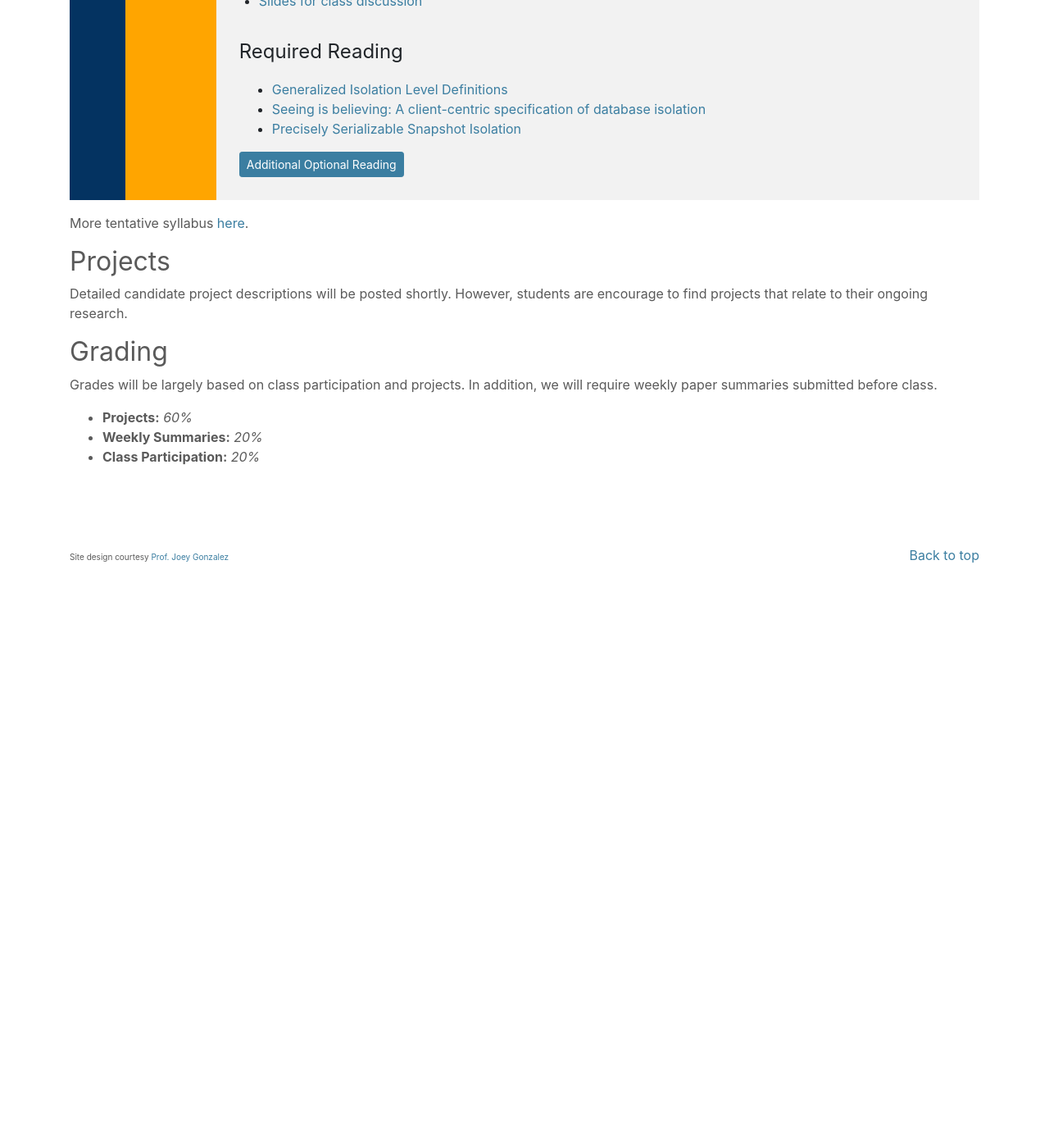
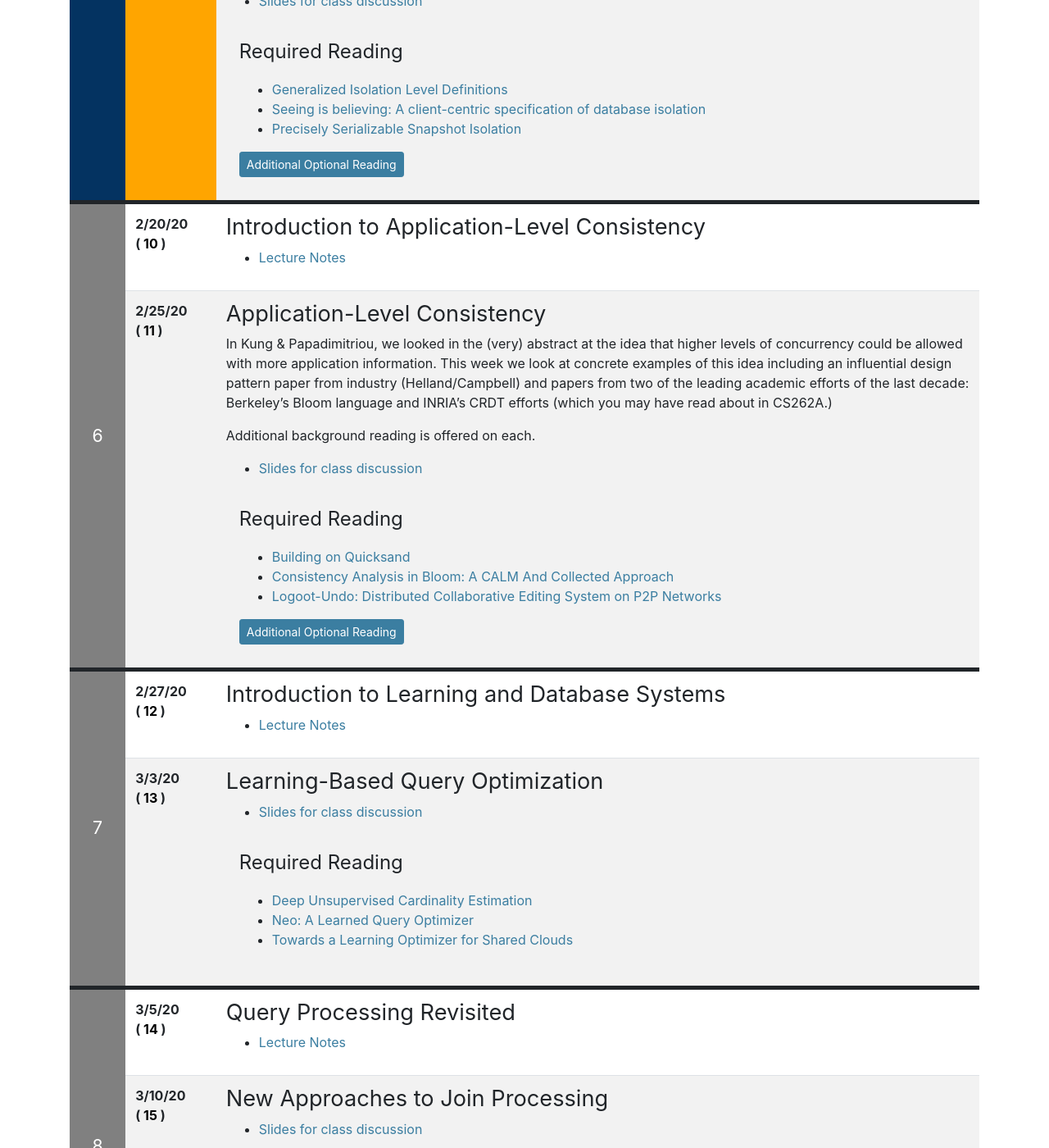
Before and after one commit to jhellerstein/CS286-Sp20, a Jekyll site: the page built from index.md, in a window 1280 px wide and 1400 px high, scrolled down 4158 px. Shown: the whole window at 82% size. Built offline with Jekyll 4.4.1, drawn with Linux system fonts in a browser that asks for light colours; nearby versions of some CDN libraries; our own code applies the rules of GitHub Pages for plain Markdown files; before the commit the page ends 4863 px from its top, so only the background shows below that; some of the changed text lies outside the part shown.

Commit message:
fill in lectures from spreadsheet

```diff
--- a/index.md
+++ b/index.md
@@ -254,6 +254,165 @@ Optional reading from then-Berkeley PhD student [Peter Bailis](http://www.bailis
 </div>
 </div>
 
+{% include syllabus_entry %}
+## Introduction to Application-Level Consistency
+
+* [Lecture Notes]()
+
+{% include syllabus_entry %}
+## Application-Level Consistency
+In Kung & Papadimitriou, we looked in the (very) abstract at the idea that higher levels of concurrency could be allowed with more application information. This week we look at concrete examples of this idea including an influential design pattern paper from industry (Helland/Campbell) and papers from two of the leading academic efforts of the last decade: Berkeley's Bloom language and INRIA's CRDT efforts (which you may have read about in CS262A.)
+
+Additional background reading is offered on each.
+
+* [Slides for class discussion]()
+
+<div class="reading">
+<div class="required_reading" markdown="1">
+* [Building on Quicksand](https://arxiv.org/pdf/0909.1788)
+* [Consistency Analysis in Bloom: A CALM And Collected Approach](http://db.cs.berkeley.edu/papers/socc12-blooml.pdf)
+* [Logoot-Undo: Distributed Collaborative Editing System on P2P Networks](http://www.academia.edu/download/39769048/Logoot-Undo_Distributed_Collaborative_Ed20151107-5753-e8mgn.pdf)
+<div class="optional_reading" markdown="1">
+ * [Dynamo: Amazon's Highly Available Key Value Store](https://scholar.google.com/scholar?cluster=5432858092023181552&hl=en&as_sdt=0,5)
+ * [Consistency Analysis in Bloom: a CALM and Collected Approach](https://dsf.berkeley.edu/papers/cidr11-bloom.pdf)
+ * [Conflict-Free Replicated Data Types](https://hal.inria.fr/inria-00609399/document)
+</div>
+</div>
+</div>
+
+{% include syllabus_entry %}
+## Introduction to Learning and Database Systems
+
+* [Lecture Notes]()
+
+{% include syllabus_entry %}
+## Learning-Based Query Optimization
+
+* [Slides for class discussion]()
+
+<div class="reading">
+<div class="required_reading" markdown="1">
+* [Deep Unsupervised Cardinality Estimation](http://www.vldb.org/pvldb/vol13/p279-yang.pdf)
+* [Neo: A Learned Query Optimizer](http://www.vldb.org/pvldb/vol12/p1705-marcus.pdf)
+* [Towards a Learning Optimizer for Shared Clouds](http://www.vldb.org/pvldb/vol12/p210-wu.pdf)
+<!-- <div class="optional_reading" markdown="1"> -->
+<!-- </div> -->
+</div>
+</div>
+
+{% include syllabus_entry %}
+## Query Processing Revisited
+
+* [Lecture Notes]()
+
+{% include syllabus_entry %}
+## New Approaches to Join Processing
+
+* [Slides for class discussion]()
+
+<div class="reading">
+<div class="required_reading" markdown="1">
+* [Leapfrog Triejoin: A Worst-Case Optimal Join Algorithm](https://arxiv.org/abs/1210.0481)
+* [Eddies: Continuously Adaptive Query Processing](https://dsf.berkeley.edu/cs286/papers/eddies-sigmod2000.pdf)
+* [Lifting the Burden of History from Adaptive Query Processing](http://www.vldb.org/conf/2004/RS24P2.PDF)
+<!-- <div class="optional_reading" markdown="1"> -->
+<!-- </div> -->
+</div>
+</div>
+
+{% include syllabus_entry %}
+## Introduction to Approximate Query Processing
+
+* [Lecture Notes]()
+
+{% include syllabus_entry %}
+## Approximate Query Processing
+As background, please skim this light introductory paper: [Data Sketching](https://dl.acm.org/ft_gateway.cfm?id=3104030&ftid=1877912&dwn=1)
+* [Slides for class discussion]()
+
+<div class="reading">
+<div class="required_reading" markdown="1">
+* [Wander Join: Online Aggregation via Random Walks](https://dl.acm.org/doi/pdf/10.1145/2882903.2915235?casa_token=UkiEtIJPRx8AAAAA:rdaB3XDEJk8-1HJsta-t4mkEG4ZSLNFRsvZsarvgSBPsoK4W2h1TkqxysncsDBbbF-bAMsTSHUnUzg)
+* [I've Seen Enough: Incrementally Improving Visualizations to Support Rapid Decision Making.](http://data-people.cs.illinois.edu/papers/incvisage-paper.pdf)
+* [VerdictDB: Universalizing Approximate Query Processing](https://dl.acm.org/doi/pdf/10.1145/3183713.3196905?casa_token=HVn_ZtcZi9AAAAAA:yN6EyK9rzodimErAw40qTs3P9wW0BcnZDLDYRO3Dbqr2m2Bin8Hx3R2rpAYZCSrFjUSy-r7lCyQDHg)
+<div class="optional_reading" markdown="1">
+ * [Online Aggregation](http://control.cs.berkeley.edu/online/online.pdf)
+ * [Partial Results for Online Query Processing](https://dsf.berkeley.edu/papers/sigmod02-partial.pdf)
+ * [Approximate Query Engines: Commercial Challenges and Research Opportunities](https://dl.acm.org/doi/pdf/10.1145/3035918.3056098?casa_token=yO91tBSqKIgAAAAA:eVCEbaTV1bDMPUDl9sn_ABlQqJGi2IfKYBFrHvd63jewlapnbIhgCWbFfJxKZ7Rfu_cYWlGvDm3w5Q)
+</div>
+</div>
+</div>
+
+{% include syllabus_entry %}
+## Introduction to Main-Memory Query Processing
+Guest lecturer (Faculty Retreat!)
+* [Lecture Notes]()
+
+{% include syllabus_entry %}
+## Main Memory Query Processing
+
+* [Slides for class discussion]()
+
+<div class="reading">
+<div class="required_reading" markdown="1">
+*
+<!-- <div class="optional_reading" markdown="1"> -->
+<!-- </div> -->
+</div>
+</div>
+
+{% include syllabus_entry %}
+## Introduction to Main-Memory Concurrency Control
+
+* [Lecture Notes]()
+
+{% include syllabus_entry %}
+## Main Memory Concurrency Control
+Guest lecturer (Faculty Retreat!)
+* [Slides for class discussion]()
+
+<div class="reading">
+<div class="required_reading" markdown="1">
+*
+<!-- <div class="optional_reading" markdown="1"> -->
+<!-- </div> -->
+</div>
+</div>
+
+{% include syllabus_entry %}
+## Introduction to Cloud Databases
+Guest lecturer (Passover)
+
+* [Lecture Notes]()
+
+{% include syllabus_entry %}
+## Cloud Databases
+* [Slides for class discussion]()
+
+<div class="reading">
+<div class="required_reading" markdown="1">
+*
+<!-- <div class="optional_reading" markdown="1"> -->
+<!-- </div> -->
+</div>
+</div>
+
+{% include syllabus_entry %}
+## Introduction to Programming Support for DB-Backed Applications
+Guest lecturer (Passover)
+
+* [Lecture Notes]()
+{% include syllabus_entry %}
+## Programming Support for Database-Backed Applications
+* [Slides for class discussion]()
+
+<div class="reading">
+<div class="required_reading" markdown="1">
+*
+<!-- <div class="optional_reading" markdown="1"> -->
+<!-- </div> -->
+</div>
+</div>
 
 </td>
 </tr>
```
Also changed, not shown: favicon.ico (added).
